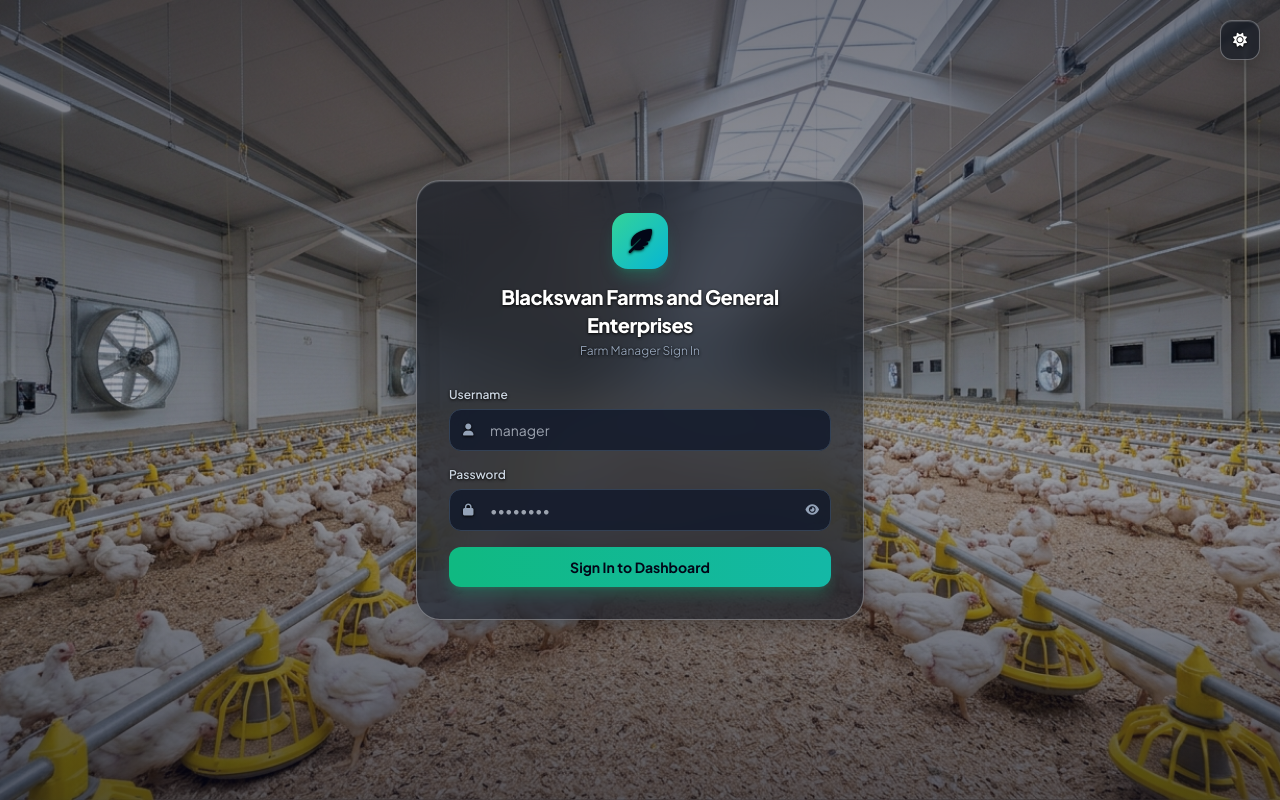
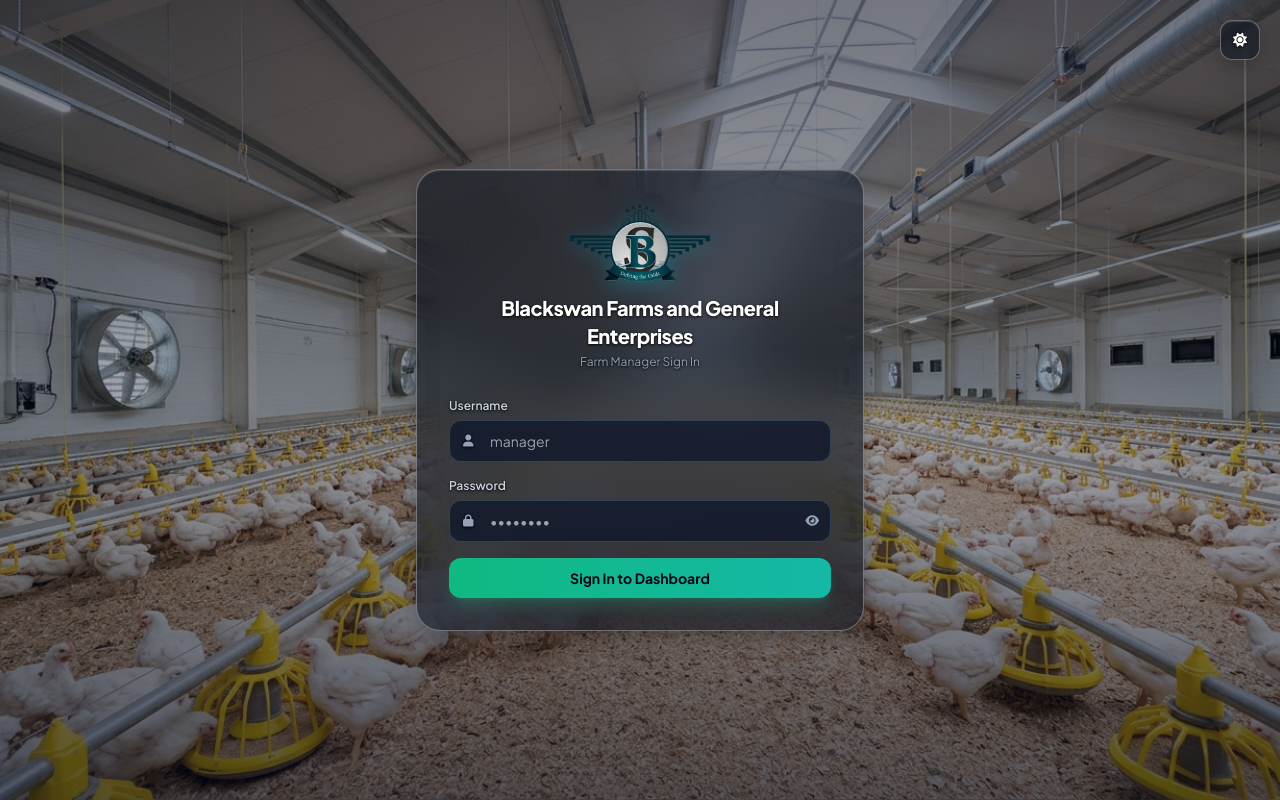
Before and after one commit to Saddeeq02/farm-management, a Laravel app: page / in a window 1280 px wide. Run offline with Laravel 12, Linux system fonts and the light colour scheme; some libraries are stand-ins or nearby versions.

Commit message:
Add transparent Sono Blackswan Farms crest logo, browser favicons, and PWA icons

```diff
--- a/public/sw.js
+++ b/public/sw.js
@@ -1,8 +1,11 @@
-const CACHE_NAME = 'aurapoultry-static-v2';
+const CACHE_NAME = 'aurapoultry-static-v3';
 const STATIC_ASSETS = [
   '/assets/css/app.css',
   '/assets/js/app.js',
   '/assets/images/poultry-house.jpg',
+  '/assets/icons/logo-transparent.png',
+  '/assets/icons/favicon-32.png',
+  '/assets/icons/apple-touch-icon.png',
   '/assets/icons/icon-192.png',
   '/assets/icons/icon-512.png'
 ];
--- a/resources/views/auth/login.blade.php
+++ b/resources/views/auth/login.blade.php
@@ -7,8 +7,10 @@
   <meta name="theme-color" content="#10b981">
   <meta name="apple-mobile-web-app-capable" content="yes">
   <meta name="apple-mobile-web-app-status-bar-style" content="black-translucent">
-  <link rel="manifest" href="/manifest.webmanifest">
-  <link rel="apple-touch-icon" href="/assets/icons/icon-192.png">
+  <link rel="manifest" href="/manifest.webmanifest?v=3.6">
+  <link rel="icon" type="image/png" sizes="32x32" href="/assets/icons/favicon-32.png?v=3.6">
+  <link rel="shortcut icon" href="/favicon.ico?v=3.6">
+  <link rel="apple-touch-icon" sizes="180x180" href="/assets/icons/apple-touch-icon.png?v=3.6">
 
   <link rel="preconnect" href="https://fonts.googleapis.com">
   <link rel="preconnect" href="https://fonts.gstatic.com" crossorigin>
@@ -59,9 +61,8 @@
     <div class="glass-card rounded-3xl p-7 sm:p-8 shadow-2xl border border-white/50 dark:border-slate-700/70 bg-white/80 dark:bg-slate-900/75 backdrop-blur-xl">
       <!-- Brand Header -->
       <div class="flex flex-col items-center text-center mb-7">
-        <div class="w-14 h-14 rounded-2xl bg-gradient-to-br from-emerald-400 to-cyan-500 flex items-center justify-center shadow-lg shadow-emerald-500/25 mb-3.5">
-          <i class="fa-solid fa-feather-pointed text-slate-950 text-2xl"></i>
-        </div>
+        <img src="/assets/icons/logo-transparent.png?v=3.6" alt="Sono Blackswan Farms Logo"
+             class="h-20 w-auto object-contain drop-shadow-[0_4px_10px_rgba(6,182,212,0.3)] mb-3">
         <h1 class="text-lg sm:text-xl font-extrabold tracking-tight text-slate-900 dark:text-white leading-snug">Blackswan Farms and General Enterprises</h1>
         <p class="text-xs text-slate-500 dark:text-slate-400 mt-1">Farm Manager Sign In</p>
       </div>
```
Also changed, not shown: resources/views/layouts/app.blade.php (+6 -5 lines), public/assets/icons/apple-touch-icon.png (added), public/assets/icons/favicon-32.png (added), public/assets/icons/icon-192.png, public/assets/icons/icon-512.png, public/assets/icons/logo-full-transparent.png (added), public/assets/icons/logo-transparent.png (added), public/favicon.ico (added), public/manifest.webmanifest, vercel.json.
